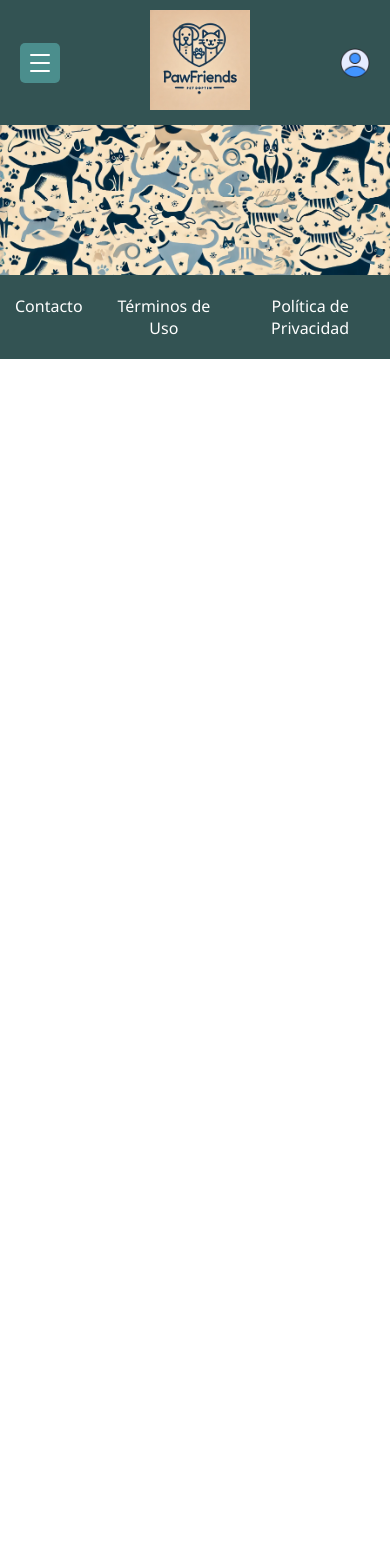
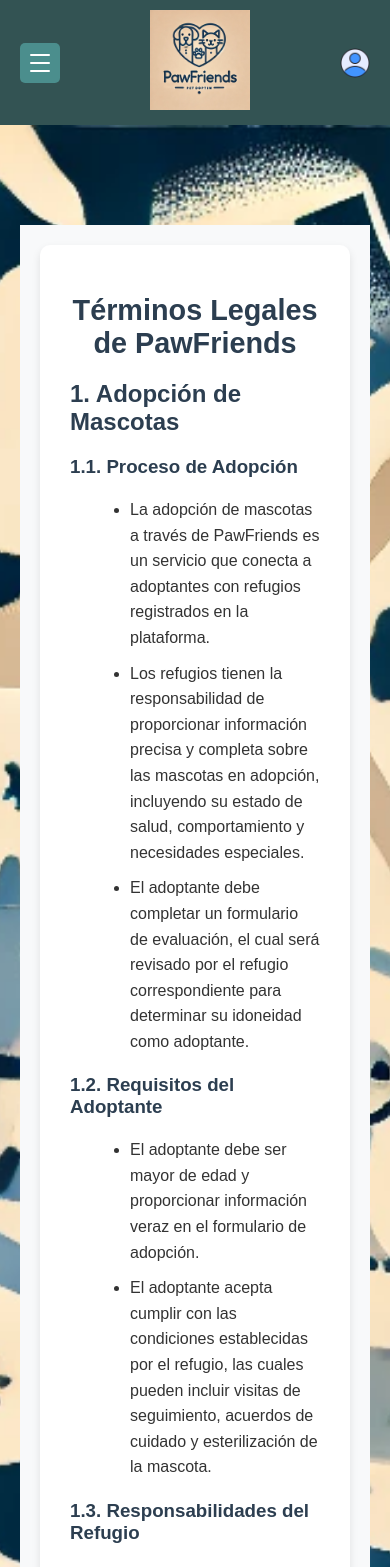
Before and after one commit to xXelghaleXx/C24_4_2024-2_G6D_PawFriends-Frontend-React, a React (Vite) app: page /terminos-legales in a window 390 px wide. Shown: the top 1567 px of the page. Before the commit the page ends 844 px from the top, so only its background shows below. Built offline with nearby package versions, Linux system fonts and the light colour scheme.

Commit message:
50% proyecto completo y errores arreglados

```diff
--- a/package.json
+++ b/package.json
@@ -14,7 +14,9 @@
     "prop-types": "^15.8.1",
     "react": "^18.3.1",
     "react-dom": "^18.3.1",
-    "react-router-dom": "^6.27.0"
+    "react-router-dom": "^6.27.0",
+    "react-slick": "^0.30.2",
+    "slick-carousel": "^1.8.1"
   },
   "devDependencies": {
     "@eslint/js": "^9.11.1",
--- a/src/App.jsx
+++ b/src/App.jsx
@@ -7,6 +7,8 @@ import Welcome from './components/Welcome';
 import Perfil from './components/Perfil';
 import QuienesSomos from './components/QuienesSomos'; // Importamos el componente QuienesSomos
 import Donaciones from './components/Donaciones'; // Importamos el componente Donaciones
+import TerminosLegales from './components/TerminosLegales';
+import Albergues from './components/Albergues'; // Importamos el componente Albergues
 
 function App() {
   return (
@@ -21,6 +23,8 @@ function App() {
           <Route path="/perfil" element={<Perfil />} />
           <Route path="/quienes-somos" element={<QuienesSomos />} /> {/* Ruta añadida para QuienesSomos */}
           <Route path="/donaciones" element={<Donaciones />} /> {/* Ruta añadida para Donaciones */}
+          <Route path="/terminos-legales" element={<TerminosLegales />} />
+          <Route path="/albergues" element={<Albergues />} /> {/* Ruta añadida para Albergues */}
         </Routes>
       </div>
       <Footer />
--- /dev/null
+++ b/src/components/Albergues.jsx
@@ -0,0 +1,75 @@
+import { useNavigate } from 'react-router-dom';
+import Slider from 'react-slick';
+import 'slick-carousel/slick/slick.css'; // Estilos necesarios para el carrusel
+import 'slick-carousel/slick/slick-theme.css'; // Tema del carrusel
+import '../css/Albergues.css';
+
+const Albergues = () => {
+  const navigate = useNavigate();
+
+  const albergues = [
+    {
+      id: 1,
+      name: 'PawFriends',
+      description: 'Conoce a nuestras mascotas rescatadas y dales un hogar.',
+      images: [
+        '/assets/pawfriends1.jpg',
+        '/assets/pawfriends2.jpg',
+        '/assets/pawfriends3.jpg',
+      ],
+    },
+    {
+      id: 2,
+      name: 'Patitas Amigas',
+      description: 'Descubre cómo puedes cambiar la vida de estas mascotas.',
+      images: [
+        '/assets/patitasamigas1.jpg',
+        '/assets/patitasamigas2.jpg',
+        '/assets/patitasamigas3.jpg',
+      ],
+    },
+  ];
+
+  const settings = {
+    dots: true,
+    infinite: true,
+    speed: 500,
+    slidesToShow: 1,
+    slidesToScroll: 1,
+    autoplay: true,
+    autoplaySpeed: 3000,
+  };
+
+  const handleViewMascotas = (albergueName) => {
+    navigate('/mascotas', { state: { albergueName } });
+  };
+
+  return (
+    <div className="albergues-container">
+      <h1>Albergues</h1>
+      {albergues.map((albergue) => (
+        <div key={albergue.id} className="albergue-card">
+          <h2>{albergue.name}</h2>
+          <div className="carousel-container">
+            <Slider {...settings}>
+              {albergue.images.map((image, index) => (
+                <div key={index} className="carousel-slide">
+                  <img src={image} alt={`${albergue.name} slide ${index + 1}`} />
+                </div>
+              ))}
+            </Slider>
+          </div>
+          <p>{albergue.description}</p>
+          <button
+            className="view-mascotas-btn"
+            onClick={() => handleViewMascotas(albergue.name)}
+          >
+            Ver Mascotas
+          </button>
+        </div>
+      ))}
+    </div>
+  );
+};
+
+export default Albergues;
--- a/src/components/Slidebar.jsx
+++ b/src/components/Slidebar.jsx
@@ -1,4 +1,5 @@
 import { useState, useEffect, useRef } from 'react';
+import { Link } from 'react-router-dom'; // Importar Link desde react-router-dom
 import '../css/Slidebar.css'; // Importar el archivo CSS con los estilos
 
 const Slidebar = () => {
@@ -9,7 +10,6 @@ const Slidebar = () => {
     setIsOpen(!isOpen); // Cambia el estado del slidebar
   };
 
-  // Cerrar el menú al hacer clic fuera de él
   const handleClickOutside = (event) => {
     if (slidebarRef.current && !slidebarRef.current.contains(event.target)) {
       setIsOpen(false); // Cierra el Slidebar si el clic no es dentro de él
@@ -18,12 +18,11 @@ const Slidebar = () => {
 
   useEffect(() => {
     if (isOpen) {
-      document.addEventListener('mousedown', handleClickOutside); // Escucha clics fuera del menú
+      document.addEventListener('mousedown', handleClickOutside);
     } else {
-      document.removeEventListener('mousedown', handleClickOutside); // Remueve el evento si está cerrado
+      document.removeEventListener('mousedown', handleClickOutside);
     }
 
-    // Limpieza del evento
     return () => {
       document.removeEventListener('mousedown', handleClickOutside);
     };
@@ -45,13 +44,41 @@ const Slidebar = () => {
       <div className={`slide_unico ${isOpen ? 'open' : ''}`}>
         <h1 className="titulo_unico">Menu Principal</h1>
         <ul className="ul_unico">
-          <li className="li_unico"><a className="a_unico" href="/Welcome"><i className="icono_unico fa-solid fa-house"></i>Inicio</a></li>
-          <li className="li_unico"><a className="a_unico" href="/Encuentro"><i className="icono_unico fa-sharp fa-solid  fa-paw-simple"></i>Encuentro</a></li>
-          <li className="li_unico"><a className="a_unico" href="/Mascota"><i className="icono_unico fa-sharp fa-solid  fa-paw-simple"></i>Mascotas</a></li>
-          <li className="li_unico"><a className="a_unico" href="/Donaciones"><i className="icono_unico fa-solid fa-box-heart"></i>Donaciones</a></li>
-          <li className="li_unico"><a className="a_unico" href="/Albergues"><i className="icono_unico fa-duotone fa-solid fa-house-heart"></i>Albergues</a></li>
-          <li className="li_unico"><a className="a_unico" href="/TerminosLegales"><i className="icono_unico fa-sharp fa-solid fa-books"></i>Quienes Somos</a></li>
-          <li className="li_unico"><a className="a_unico" href="/TerminosLegales"><i className="icono_unico fa-sharp fa-solid fa-books"></i>Terminos Legales</a></li>
+          <li className="li_unico">
+            <Link className="a_unico" to="/welcome" onClick={toggleSlidebar}>
+              Inicio
+            </Link>
+          </li>
+          <li className="li_unico">
+            <Link className="a_unico" to="/encuentro" onClick={toggleSlidebar}>
+              Encuentro
+            </Link>
+          </li>
+          <li className="li_unico">
+            <Link className="a_unico" to="/mascota" onClick={toggleSlidebar}>
+              Mascotas
+            </Link>
+          </li>
+          <li className="li_unico">
+            <Link className="a_unico" to="/donaciones" onClick={toggleSlidebar}>
+              Donaciones
+            </Link>
+          </li>
+          <li className="li_unico">
+            <Link className="a_unico" to="/albergues" onClick={toggleSlidebar}>
+              Albergues
+            </Link>
+          </li>
+          <li className="li_unico">
+            <Link className="a_unico" to="/quienes-somos" onClick={toggleSlidebar}>
+              Quienes Somos
+            </Link>
+          </li>
+          <li className="li_unico">
+            <Link className="a_unico" to="/terminos-legales" onClick={toggleSlidebar}>
+              Términos Legales
+            </Link>
+          </li>
         </ul>
       </div>
     </div>
--- /dev/null
+++ b/src/components/TerminosLegales.jsx
@@ -0,0 +1,63 @@
+import '../css/TerminosLegales.css'; // Importar estilos
+
+const TerminosLegales = () => {
+  return (
+    <div className="terminos-container">
+      <div className="terminos-card">
+        <h1 className="terminos-titulo">Términos Legales de PawFriends</h1>
+        <div className="terminos-contenido">
+          <h2>1. Adopción de Mascotas</h2>
+          <h3>1.1. Proceso de Adopción</h3>
+          <ul>
+            <li>
+              La adopción de mascotas a través de PawFriends es un servicio que conecta a adoptantes con refugios registrados en la plataforma.
+            </li>
+            <li>
+              Los refugios tienen la responsabilidad de proporcionar información precisa y completa sobre las mascotas en adopción, incluyendo su estado de salud, comportamiento y necesidades especiales.
+            </li>
+            <li>
+              El adoptante debe completar un formulario de evaluación, el cual será revisado por el refugio correspondiente para determinar su idoneidad como adoptante.
+            </li>
+          </ul>
+          <h3>1.2. Requisitos del Adoptante</h3>
+          <ul>
+            <li>El adoptante debe ser mayor de edad y proporcionar información veraz en el formulario de adopción.</li>
+            <li>
+              El adoptante acepta cumplir con las condiciones establecidas por el refugio, las cuales pueden incluir visitas de seguimiento, acuerdos de cuidado y esterilización de la mascota.
+            </li>
+          </ul>
+          <h3>1.3. Responsabilidades del Refugio</h3>
+          <ul>
+            <li>
+              Los refugios son responsables de verificar que el adoptante cumpla con los requisitos establecidos para la adopción.
+            </li>
+            <li>
+              PawFriends no asume responsabilidad por la selección del adoptante ni por el cumplimiento de las condiciones acordadas entre refugio y adoptante.
+            </li>
+          </ul>
+          <h3>1.4. Exclusión de Responsabilidad</h3>
+          <ul>
+            <li>
+              PawFriends actúa únicamente como intermediario en el proceso de adopción y no garantiza la compatibilidad entre adoptante y mascota.
+            </li>
+            <li>
+              En caso de conflictos o incumplimientos, estos deberán ser resueltos entre el adoptante y el refugio.
+            </li>
+          </ul>
+          <h3>Contacto</h3>
+          <p>
+            Si tienes dudas sobre estos términos, puedes escribirnos a:
+          </p>
+          <p>
+            <strong>Correo electrónico:</strong> soporte@pawfriends.com
+          </p>
+          <p>
+            <strong>Teléfono:</strong> +51 123 456 789
+          </p>
+        </div>
+      </div>
+    </div>
+  );
+};
+
+export default TerminosLegales;
--- a/src/components/UserMenu.jsx
+++ b/src/components/UserMenu.jsx
@@ -42,7 +42,7 @@ const UserMenu = ({ isOpen, toggleMenu }) => {
           </Link>
         </li>
         <li>
-          <Link to="/cerrar-sesion" onClick={toggleMenu}>
+          <Link to="/login" onClick={toggleMenu}>
             Cerrar Sesión
           </Link>
         </li>
--- a/src/components/Welcome.jsx
+++ b/src/components/Welcome.jsx
@@ -28,7 +28,10 @@ const Welcome = () => {
         </div>
         <div className="grid-item">
           <img src={Albergue} alt="Albergues" className="grid-image" />
-          <button className="grid-button">Albergues</button>
+          {/* Wrap the Albergues button with Link */}
+          <Link to="/albergues">
+            <button className="grid-button">Albergues</button>
+          </Link>
         </div>
         <div className="grid-item">
           <img src={Quienes_Somos} alt="Quiénes somos" className="grid-image" />
--- /dev/null
+++ b/src/css/Albergues.css
@@ -0,0 +1,57 @@
+h1{
+    color: white;
+}
+
+.albergues-container {
+    padding: 20px;
+    background-color: #4B8E8D;
+  }
+
+  .albergue-card {
+    border: 1px solid #ccc;
+    border-radius: 8px;
+    margin: 20px auto; /* Centramos las tarjetas */
+    padding: 16px;
+    text-align: center;
+    background-color: white;
+    max-width: 700px; /* Limitar el ancho máximo de las tarjetas */
+    box-shadow: 0 4px 8px rgba(0, 0, 0, 0.1); /* Agregar una sombra sutil */
+  }
+
+  .carousel-container {
+    margin: 16px 0;
+    max-width: 600px; /* Limitar el ancho máximo del carrusel */
+    margin: 0 auto; /* Centrar el carrusel */
+  }
+
+  .carousel img {
+    width: 100%; /* Hacer que las imágenes ocupen todo el ancho disponible */
+    height: auto; /* Mantener la proporción de las imágenes */
+    border-radius: 8px;
+  }
+
+  .view-mascotas-btn {
+    background-color: #FFA629;
+    color: white;
+    padding: 10px 16px;
+    border: none;
+    border-radius: 4px;
+    cursor: pointer;
+    font-size: 16px;
+    margin-top: 10px; /* Espaciado superior */
+  }
+
+  .view-mascotas-btn:hover {
+    background-color: #d82307;
+  }
+
+  /* Añadimos algunos ajustes para dispositivos más pequeños */
+  @media (max-width: 768px) {
+    .carousel-container {
+      max-width: 90%; /* En dispositivos pequeños, el carrusel ocupará el 90% del ancho */
+    }
+
+    .albergue-card {
+      max-width: 90%; /* Ajustamos las tarjetas al ancho del dispositivo */
+    }
+  }
--- a/src/css/DonationModal.css
+++ b/src/css/DonationModal.css
@@ -90,11 +90,11 @@
 }
 
 .btn-back:hover {
-    background-color: #E89025;
+    background-color: #d82307;
 }
 
 .btn-donate {
-    background-color: #f32d09fd;
+    background-color: #FFA629;
     color: white;
 }
 
--- /dev/null
+++ b/src/css/TerminosLegales.css
@@ -0,0 +1,49 @@
+.terminos-container {
+    display: flex;
+    justify-content: center;
+    align-items: center;
+    padding: 20px;
+    background-color: #f8f9fa;
+    min-height: 100vh;
+  }
+
+  .terminos-card {
+    background-color: #ffffff;
+    border-radius: 10px;
+    box-shadow: 0 4px 8px rgba(0, 0, 0, 0.1);
+    max-width: 800px;
+    padding: 30px;
+    color: #333333;
+    font-family: 'Arial', sans-serif;
+  }
+
+  .terminos-titulo {
+    font-size: 1.8rem;
+    margin-bottom: 20px;
+    text-align: center;
+    color: #2c3e50;
+  }
+
+  .terminos-contenido h2,
+  .terminos-contenido h3 {
+    margin-top: 20px;
+    color: #2c3e50;
+  }
+
+  .terminos-contenido ul {
+    list-style-type: disc;
+    margin-left: 20px;
+  }
+
+  .terminos-contenido li {
+    margin-bottom: 10px;
+    line-height: 1.6;
+  }
+
+  .terminos-contenido p {
+    margin-top: 10px;
+  }
+
+  .terminos-contenido strong {
+    font-weight: bold;
+  }
```
Also changed, not shown: 1 other file (tests, documents, lock files or other folders).
